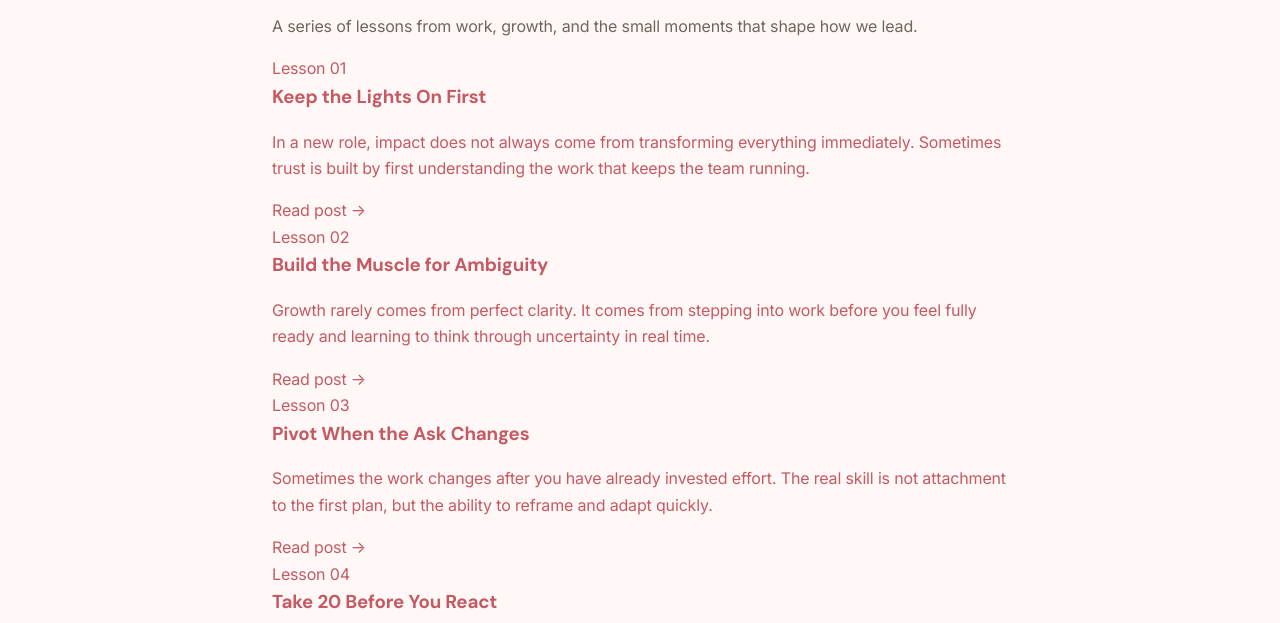
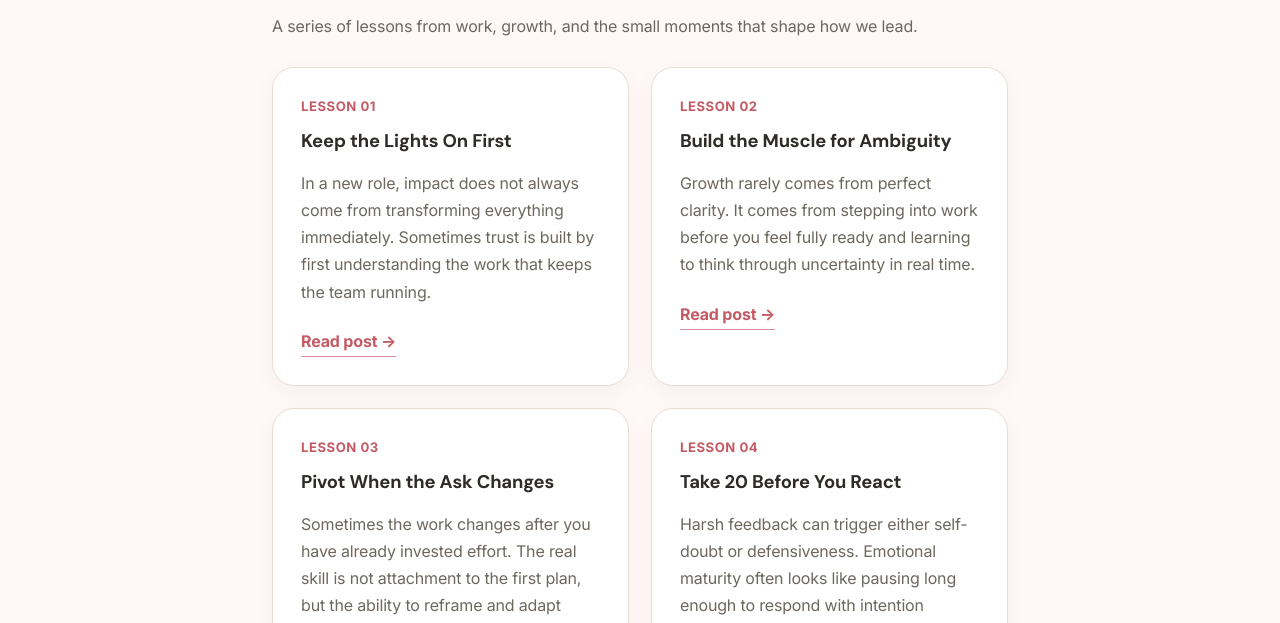
Before and after one commit to vermasukriti/Personal-Website, a plain HTML site: page blog.html in a window 1280 px wide. Shown: the part 177-800 px from the top of the page. Drawn offline with Linux system fonts and the light colour scheme.

Commit message:
Update styles.css

```diff
--- a/styles.css
+++ b/styles.css
@@ -279,4 +279,58 @@ background: #fff;
 
 .project-grid {
   display: grid;
+  grid-template-columns: repeat(auto-fit, minmax(320px, 1fr));
+  gap: 22px;
+  margin-top: 28px;
 }
+
+.project-tile-link {
+  display: block;
+  text-decoration: none;
+  color: inherit;
+}
+
+.project-tile {
+  height: 100%;
+  background: var(--surface);
+  border: 1px solid var(--stroke);
+  border-radius: 22px;
+  padding: 28px;
+  box-shadow: 0 8px 24px rgba(0,0,0,0.04);
+  transition: transform 0.18s ease, box-shadow 0.18s ease, border-color 0.18s ease;
+}
+
+.project-tile-link:hover .project-tile {
+  transform: translateY(-3px);
+  box-shadow: 0 12px 28px rgba(0,0,0,0.06);
+  border-color: var(--brand2);
+}
+
+.project-kicker {
+  font-size: 0.82rem;
+  font-weight: 700;
+  letter-spacing: 0.04em;
+  text-transform: uppercase;
+  color: var(--brand);
+  margin-bottom: 12px;
+}
+
+.project-tile h3 {
+  margin-bottom: 14px;
+  font-size: 1.15rem;
+  line-height: 1.3;
+}
+
+.project-tile p {
+  color: var(--muted);
+  margin-bottom: 22px;
+  line-height: 1.7;
+}
+
+.project-cta {
+  display: inline-block;
+  font-weight: 700;
+  color: var(--brand);
+  border-bottom: 1px solid var(--brand2);
+  padding-bottom: 2px;
+}
```
